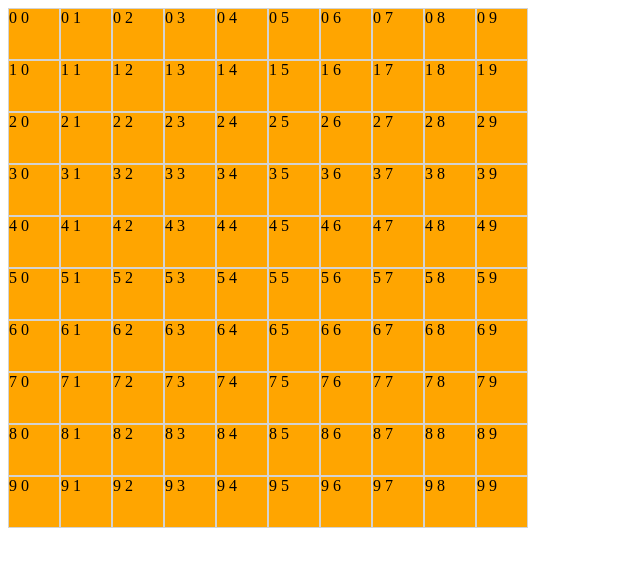
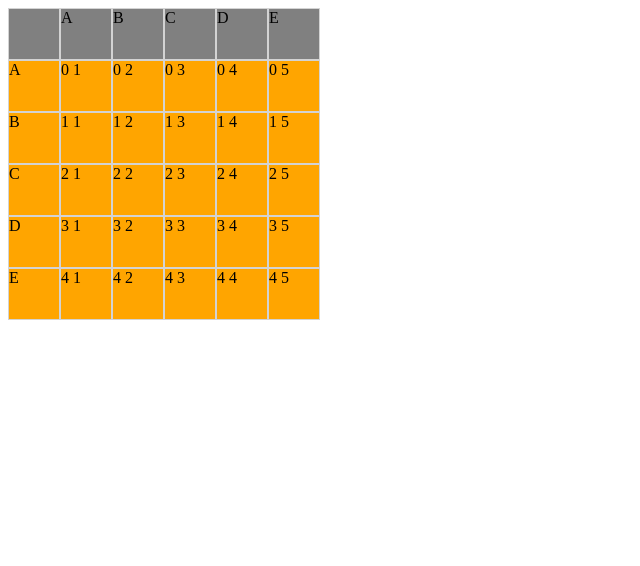
Before and after one commit to PrasunPK/Matrix_Service, a website: page pairing_matrix/index.html in a window 1280 px wide. Shown: the whole page, without its empty margins (0-640 px from the left). Drawn offline with nearby package versions, Linux system fonts and the light colour scheme.

Commit message:
Spike | rendering static value to structurize the matrix render process

```diff
--- a/pairing_matrix/index.html
+++ b/pairing_matrix/index.html
@@ -10,7 +10,11 @@
     <script type="text/javascript" src="matrix.js" ></script>
 </head>
 <body>
-<div id="matrix"></div>
+<div id="container">
+    <div id="horizontal-identifiers"></div>
+    <!-- <div id="vertical-identifiers"> vertical </div> -->
+    <div id="matrix"></div>
+</div>
 <!-- <center>
     <div id="maindiv">
         <div id="dragdiv">
--- a/pairing_matrix/matrix.js
+++ b/pairing_matrix/matrix.js
@@ -1,9 +1,25 @@
-var dimension = 10;
+var names = ['A','B','C','D', 'E'];
+var dimension = names.length;
 $(document).ready(function() {
-	$("#matrix").css('width', (dimension*52));
+	for(var y = 0; y <= dimension; y++) {
+		var unit;
+		if (y == 0) {
+        	unit = $("<div class='h-identifier'></div>");
+        }else {
+        	unit = $("<div class='h-identifier'> "+ names[y-1] +"</div>");
+        }
+        unit.appendTo('#horizontal-identifiers');
+    }
+
+	$("#matrix").css('width', ((dimension+1)*52));
     for(var x = 0; x < dimension; x++) {
-        for(var y = 0; y < dimension; y++) {
-            var unit = $("<div class='unit'> "+ x + " " + y +"</div>");
+        for(var y = 0; y <= dimension; y++) {
+        	var unit;
+        	if (y == 0) {
+            	unit = $("<div class='unit'> "+ names[x] +"</div>");
+        	}else{
+        		unit = $("<div class='unit'> "+ x + " " + y +"</div>");
+        	}
             unit.appendTo('#matrix');
         }
     }
--- a/pairing_matrix/styles.css
+++ b/pairing_matrix/styles.css
@@ -15,3 +15,23 @@
     margin: 1px;
     display: inline-block;
 }
+
+#vertical-identifiers{
+	margin-top: 52px;
+}
+
+.v-identifier{
+	height: 50px;
+	width: 50px;
+}
+
+#horizontal-identifiers{
+}
+
+.h-identifier{
+	float: left;
+	height: 50px;
+	width: 50px;
+    margin: 1px;
+    background-color: grey;
+}
```
